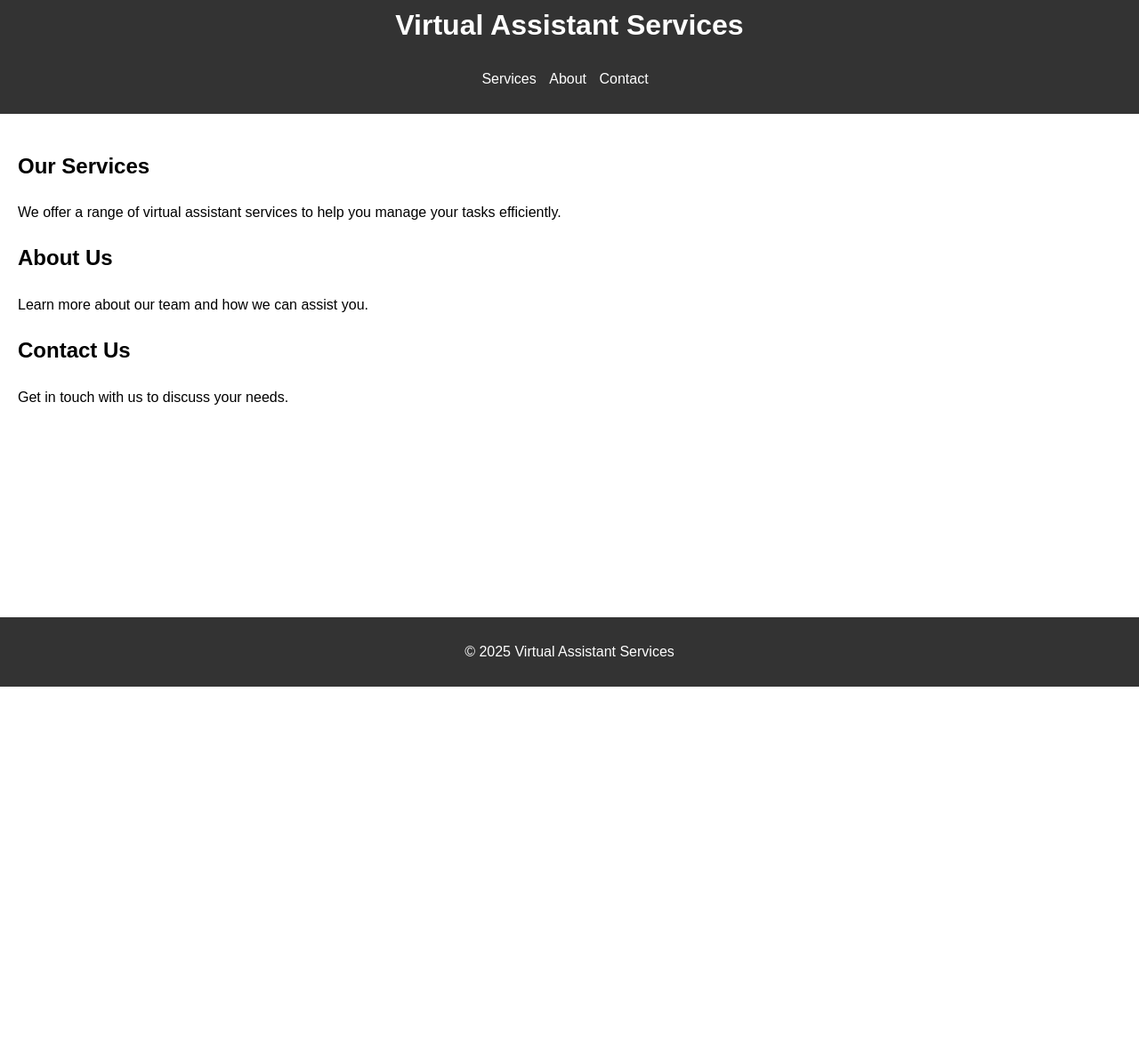
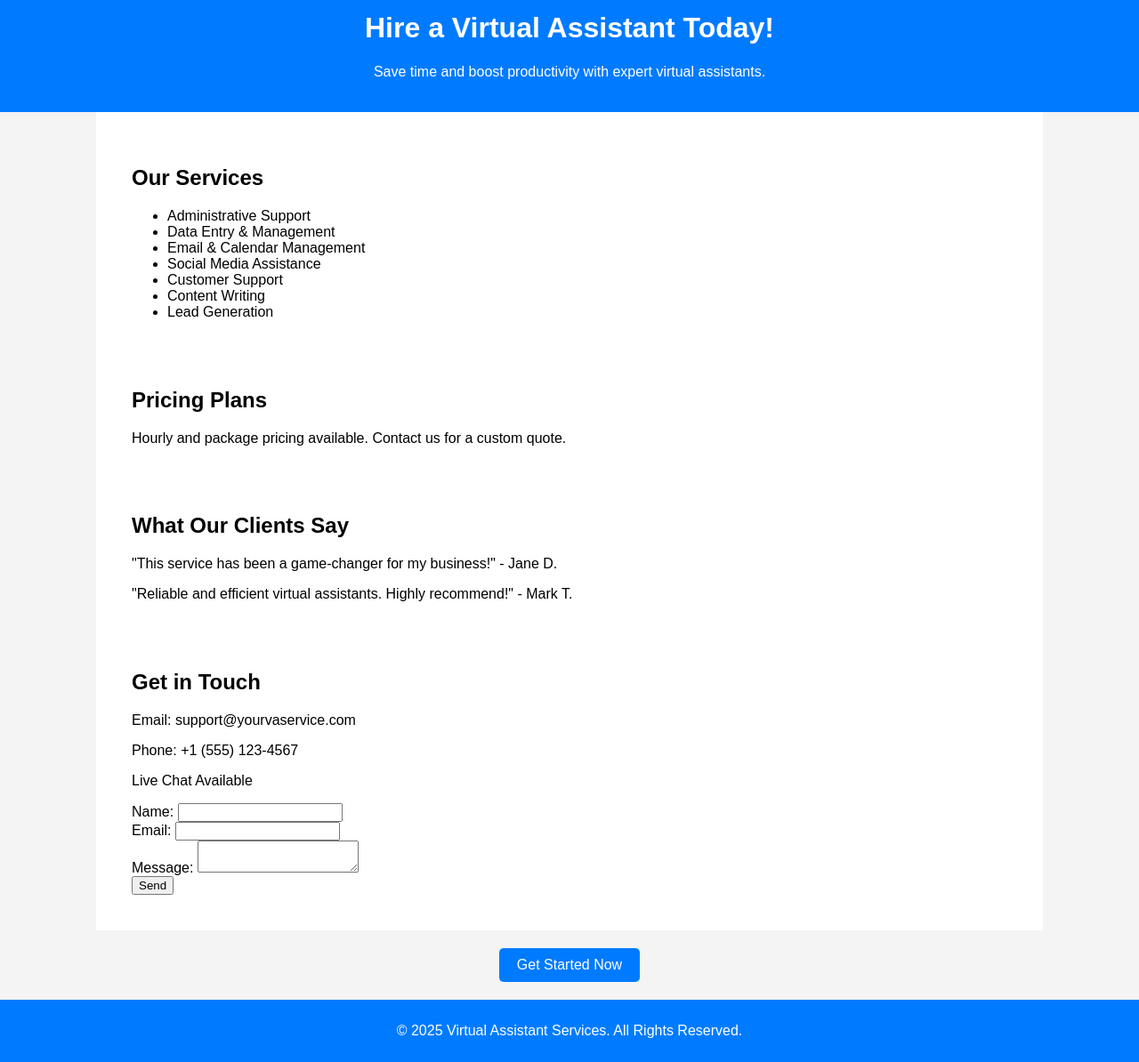
Before and after one commit to gptoperator/virtual-assistant-services, a plain HTML site: page index.html in a window 1280 px wide. Shown: the part 28-1222 px from the top of the page at 89% size. Before the commit the page ends 800 px from the top, so only its background shows below. Drawn offline with Linux system fonts and the light colour scheme.

Commit message:
Update index.html

```diff
--- a/index.html
+++ b/index.html
@@ -4,35 +4,112 @@
     <meta charset="UTF-8">
     <meta name="viewport" content="width=device-width, initial-scale=1.0">
     <title>Virtual Assistant Services</title>
-    <link rel="stylesheet" href="styles.css">
+    <style>
+        body {
+            font-family: Arial, sans-serif;
+            margin: 0;
+            padding: 0;
+            background-color: #f4f4f4;
+        }
+        header {
+            background: #007bff;
+            color: white;
+            padding: 20px;
+            text-align: center;
+        }
+        .container {
+            width: 80%;
+            margin: auto;
+            overflow: hidden;
+            padding: 20px;
+            background: white;
+        }
+        .services, .pricing, .testimonials, .contact {
+            padding: 20px;
+        }
+        .cta {
+            text-align: center;
+            margin-top: 20px;
+        }
+        .cta a {
+            display: inline-block;
+            padding: 10px 20px;
+            background: #007bff;
+            color: white;
+            text-decoration: none;
+            border-radius: 5px;
+        }
+        footer {
+            text-align: center;
+            padding: 10px;
+            background: #007bff;
+            color: white;
+            margin-top: 20px;
+        }
+    </style>
 </head>
 <body>
     <header>
-        <h1>Virtual Assistant Services</h1>
-        <nav>
+        <h1>Hire a Virtual Assistant Today!</h1>
+        <p>Save time and boost productivity with expert virtual assistants.</p>
+    </header>
+
+    <div class="container">
+        <section class="services">
+            <h2>Our Services</h2>
             <ul>
-                <li><a href="#services">Services</a></li>
-                <li><a href="#about">About</a></li>
-                <li><a href="#contact">Contact</a></li>
+                <li>Administrative Support</li>
+                <li>Data Entry & Management</li>
+                <li>Email & Calendar Management</li>
+                <li>Social Media Assistance</li>
+                <li>Customer Support</li>
+                <li>Content Writing</li>
+                <li>Lead Generation</li>
             </ul>
-        </nav>
-    </header>
-    <main>
-        <section id="services">
-            <h2>Our Services</h2>
-            <p>We offer a range of virtual assistant services to help you manage your tasks efficiently.</p>
         </section>
-        <section id="about">
-            <h2>About Us</h2>
-            <p>Learn more about our team and how we can assist you.</p>
+
+        <section class="pricing">
+            <h2>Pricing Plans</h2>
+            <p>Hourly and package pricing available. Contact us for a custom quote.</p>
         </section>
-        <section id="contact">
-            <h2>Contact Us</h2>
-            <p>Get in touch with us to discuss your needs.</p>
+
+        <section class="testimonials">
+            <h2>What Our Clients Say</h2>
+            <p>"This service has been a game-changer for my business!" - Jane D.</p>
+            <p>"Reliable and efficient virtual assistants. Highly recommend!" - Mark T.</p>
         </section>
-    </main>
+
+        <section class="contact">
+            <h2>Get in Touch</h2>
+            <p>Email: support@yourvaservice.com</p>
+            <p>Phone: +1 (555) 123-4567</p>
+            <p>Live Chat Available</p>
+
+            <form action="https://formspree.io/f/{your-form-id}" method="POST">
+                <label for="name">Name:</label>
+                <input type="text" id="name" name="name" required>
+                <br>
+                <label for="email">Email:</label>
+                <input type="email" id="email" name="email" required>
+                <br>
+                <label for="message">Message:</label>
+                <textarea id="message" name="message" required></textarea>
+                <br>
+                <button type="submit">Send</button>
+            </form>
+        </section>
+    </div>
+
+    <div class="cta">
+        <a href="#">Get Started Now</a>
+    </div>
+
     <footer>
-        <p>&copy; 2025 Virtual Assistant Services</p>
+        <p>&copy; 2025 Virtual Assistant Services. All Rights Reserved.</p>
     </footer>
+
+    <script>
+        console.log("Deploying website using GitHub Pages or Netlify.");
+    </script>
 </body>
 </html>
```
